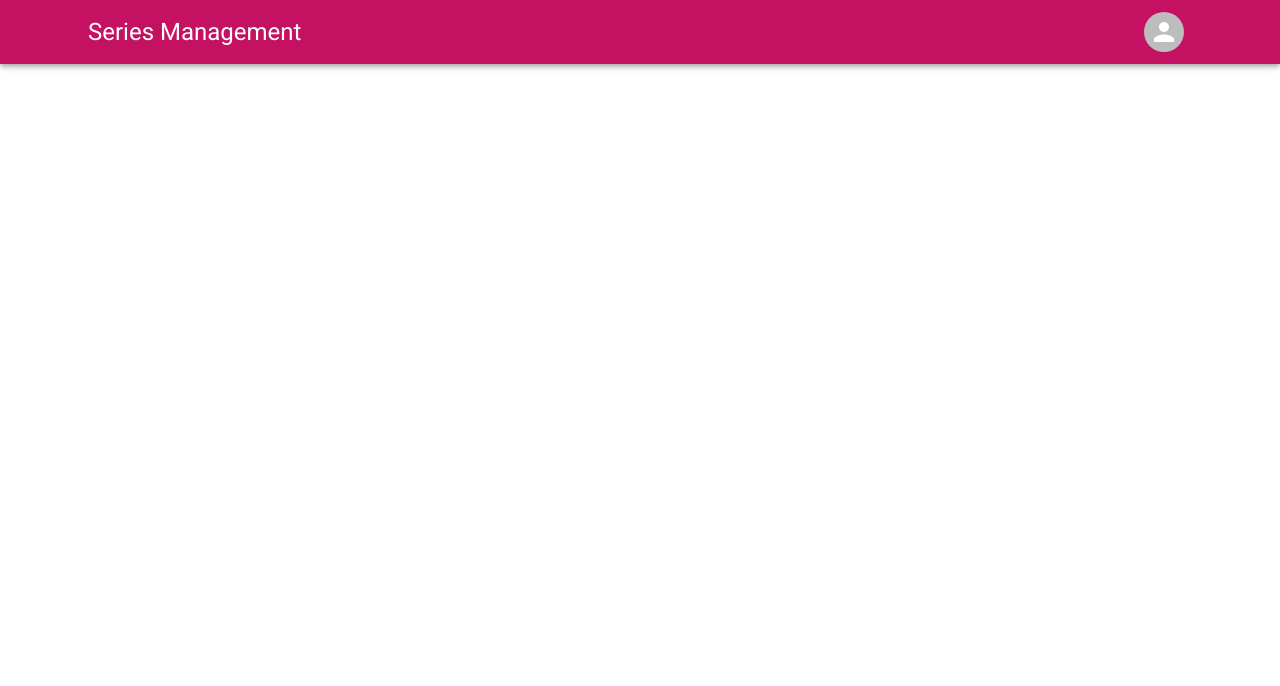
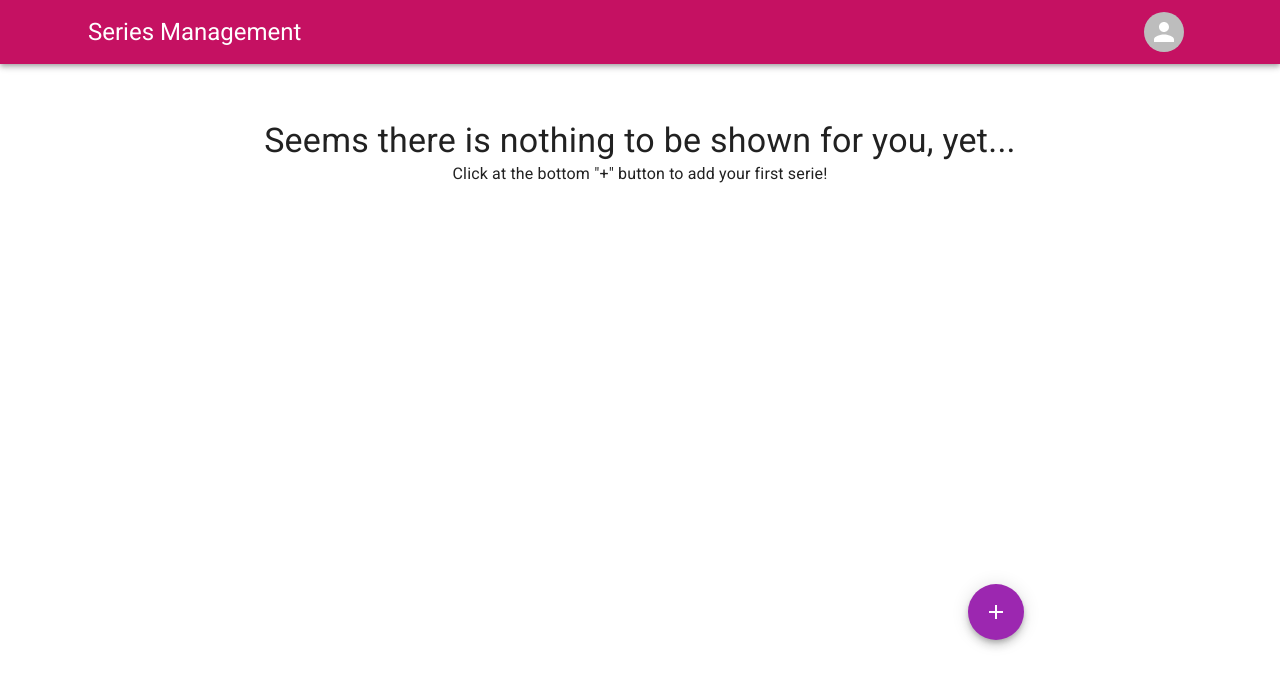
Before and after one commit to BdFreitas/project-series, a React (Create React App) app in the folder series/: page /series in a window 1280 px wide. Shown: the top 686 px of the page. Built offline with nearby package versions, Linux system fonts and the light colour scheme; the HTML template or start-up script is replaced by a standard one.

Commit message:
advancing at series page

```diff
--- a/series/src/pages/Homepage.jsx
+++ b/series/src/pages/Homepage.jsx
@@ -41,7 +41,7 @@ export default function Homepage() {
         <>
                 <ThemeProvider theme={darkTheme}>
                     <Box
-                    bgcolor="background.default"
+                    // bgcolor="background.default"
                     sx={{ minHeight: { xs: "140vh", sm: "130vh", md: "100vh" } }}
                     >
                     <AppBar position="sticky">
@@ -133,19 +133,19 @@ export default function Homepage() {
                             size="large"
                             color="secondary"
                             variant="outlined"
-                            sx={{ "marginLeft": "10px" }}
-                            onClick={() => setOpenFeedback(true)}
+                            onClick={ () => setOpenTutorial(true) }
                             >
-                                Send me a feedback
+                                How to use?
                             </Button>
 
                             <Button
                             size="large"
                             color="secondary"
                             variant="outlined"
-                            onClick={ () => setOpenTutorial(true) }
+                            sx={{ "marginLeft": "10px" }}
+                            onClick={() => setOpenFeedback(true)}
                             >
-                                How to use?
+                                Send me a feedback
                             </Button>
                         </Box>
                     </Container>
--- a/series/src/pages/Series.jsx
+++ b/series/src/pages/Series.jsx
@@ -1,21 +1,15 @@
 import React, { useEffect, useState } from "react";
-import { ThemeProvider } from "@emotion/react";
-import { AppBar, Avatar, Button, Container, createTheme, Divider, Grid, IconButton, Menu, MenuItem, Switch, Toolbar, Tooltip, Typography } from "@mui/material";
+import { AppBar, Avatar, Box, Button, Container, createTheme, Divider, Fab, Grid, IconButton, Menu, MenuItem, Switch, ThemeProvider, Toolbar, Tooltip, Typography } from "@mui/material";
 import LiveTvIcon from '@mui/icons-material/LiveTv';
 import { pink } from "@mui/material/colors";
 import styled from "@emotion/styled";
 import { useNavigate } from "react-router-dom";
 import MoonIcon from '@mui/icons-material/Brightness3';
 import Logout from '@mui/icons-material/Logout';
+import AddIcon from '@mui/icons-material/Add';
 
-export default function Series()
-{
+export default function Series() {
     const navigator = useNavigate();
-
-    const StyledToolbar = styled(Toolbar)({
-        backgroundColor: "primary",
-        display: "flex"
-    })
 
     // Theme
 
@@ -43,9 +37,37 @@ export default function Series()
         setAnchorEl(null);
     };
 
-    return(
+    //
+    function verifySwitch() {
+        if (sessionStorage.getItem("mode") === 'true') {
+            return (
+                <Switch
+                    checked
+                    onChange={() => {
+                        sessionStorage.setItem("mode", !mode);
+                        setMode(!mode);
+                    }}
+                />
+            );
+        }
+        return (
+            <Switch
+                onChange={() => {
+                    sessionStorage.setItem("mode", !mode);
+                    setMode(!mode);
+                }}
+            />
+        );
+    }
+
+    return (
         <>
             <ThemeProvider theme={darkTheme}>
+                <Box
+                    bgcolor="background.default"
+                    height="100vh"
+                >
+
                     <AppBar position="sticky">
                         <Container>
                             <Toolbar>
@@ -72,7 +94,7 @@ export default function Series()
                                                 aria-haspopup="true"
                                                 aria-expanded={open ? 'true' : undefined}
                                             >
-                                            <Avatar sx={{ heigth: "4px" }}/>
+                                                <Avatar sx={{ heigth: "4px" }} />
                                             </IconButton>
                                         </Tooltip>
                                         <Menu
@@ -115,16 +137,13 @@ export default function Series()
                                             </MenuItem>
                                             <Divider />
                                             <MenuItem>
-                                            <MoonIcon color="action"/>
-                                            <Switch
-                                            onChange={ () => {
-                                                sessionStorage.setItem("mode", !mode);
-                                                setMode(!mode);
-                                            } }
-                                            />
+                                                <MoonIcon color="action" />
+                                                {
+                                                    verifySwitch()
+                                                }
                                             </MenuItem>
                                             <MenuItem>
-                                            <Logout color="action"/>
+                                                <Logout color="action" />
                                                 {/*
                                             The best way is to don't use margin, but ListItemIcon tag instead...
                                             I didn't use it here, because it would make the Switch tag's alignment
@@ -140,7 +159,27 @@ export default function Series()
                     </AppBar>
 
                     <Container>
+                        <Box textAlign="center" mt={7}>
+                            <Typography variant="h4" color="text.primary">
+                                Seems there is nothing to be shown for you, yet...
+                            </Typography>
+                            <Typography color="text.primary">
+                                Click at the bottom "+" button to add your first serie!
+                            </Typography>
+                        </Box>
+                        <Fab
+                            color="secondary"
+                            aria-label="add"
+                            sx ={{
+                                position: "fixed",
+                                bottom: "20%",
+                                right: "20%"
+                            }}
+                        >
+                          <AddIcon />
+                        </Fab>
                     </Container>
+                </Box>
             </ThemeProvider>
         </>
     );
```
Lines whose indentation alone changed are shown as unchanged.
